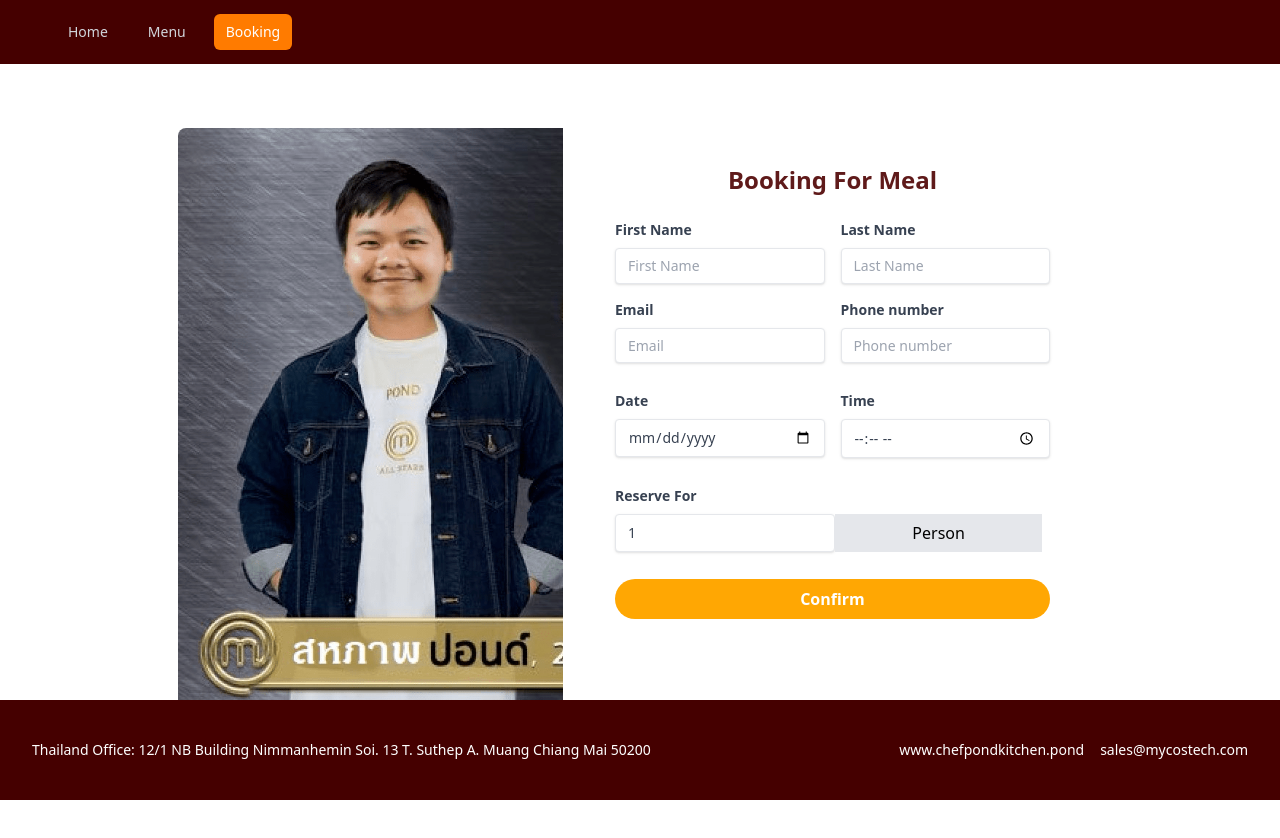
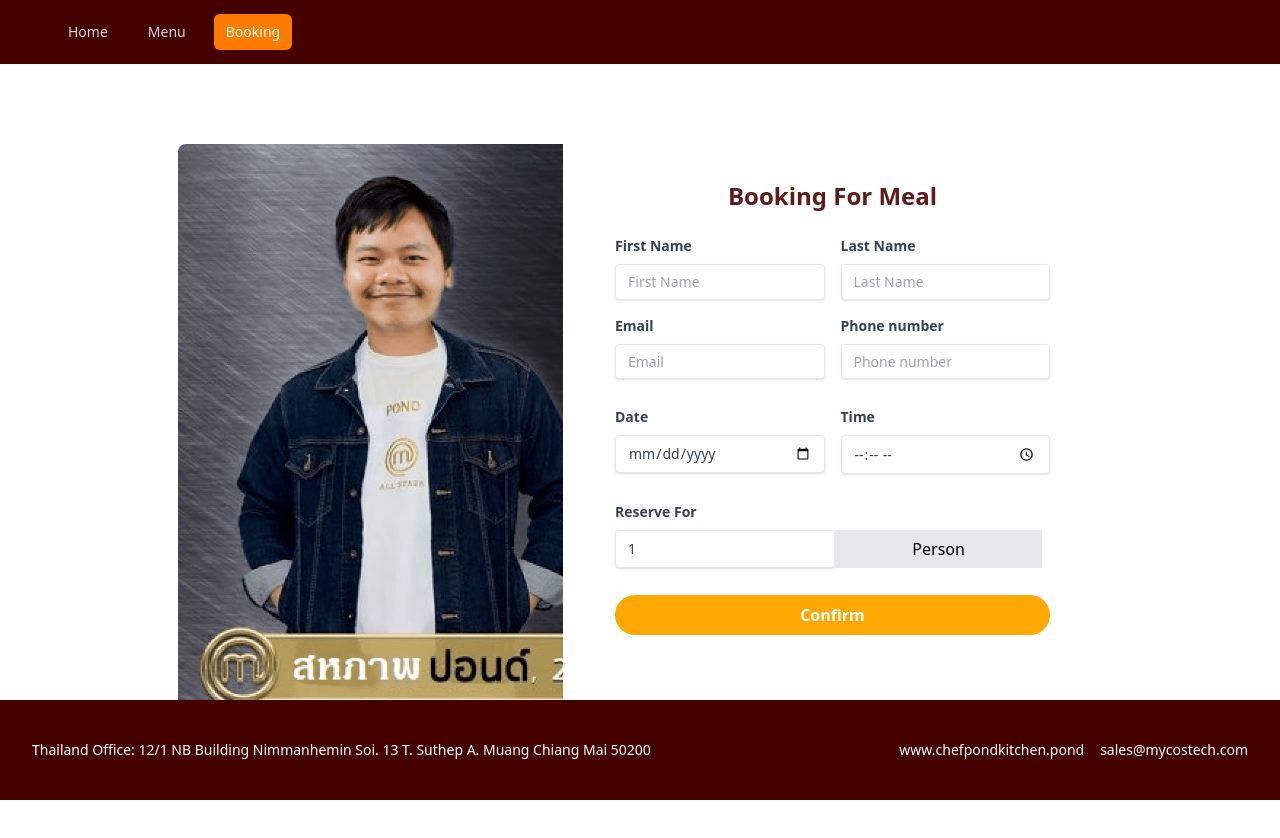
Before and after one commit to ThisGameZR/KoonPond-Kitchen, a Next.js app: page /booking in a window 1280 px wide. Shown: the top 838 px of the page. Built offline with nearby package versions, Linux system fonts and the light colour scheme.

Commit message:
fix some css error

```diff
--- a/layouts/Footer.jsx
+++ b/layouts/Footer.jsx
@@ -2,7 +2,7 @@ import React from "react";
 
 export default function Footer() {
   return (
-    <footer className="bg-primary-1000 sticky bottom-0">
+    <footer className="bg-primary-1000 sticky bottom-0 z-[1000]">
       <div className="container max-w-7xl mx-auto py-8 px-4 sm:px-6 lg:py-10 lg:px-8">
         <div className="flex flex-col items-center sm:flex-row sm:justify-between">
           <p className="text-sm text-white text-center">Thailand Office: 12/1 NB Building Nimmanhemin Soi. 13 T. Suthep A. Muang Chiang Mai 50200</p>
--- a/pages/booking.jsx
+++ b/pages/booking.jsx
@@ -6,7 +6,7 @@ export default function Booking() {
   return (
     <>
       <Navbar />
-      <div className="w-screen bg-white flex flex-col justify-center items-center pt-20">
+      <div className="w-screen bg-white flex flex-col justify-center items-center pt-24">
         <div className="container mx-auto">
           <div className="flex justify-center px-6 my-12">
             <div className="w-full xl:w-3/4 lg:w-11/12 flex">
```
